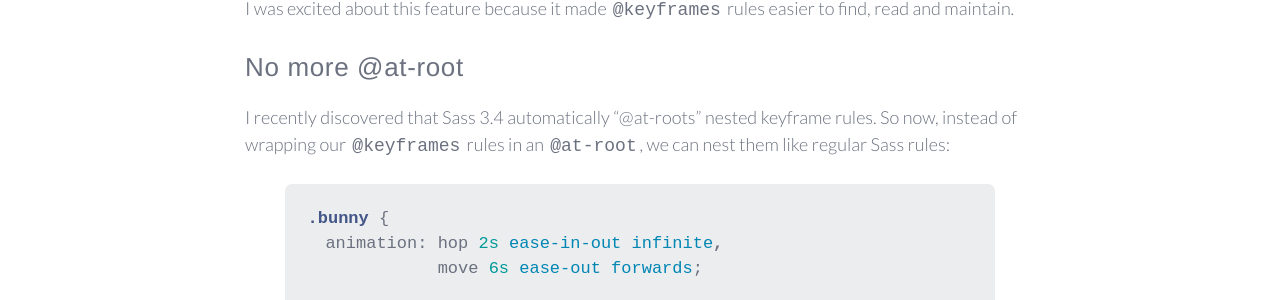
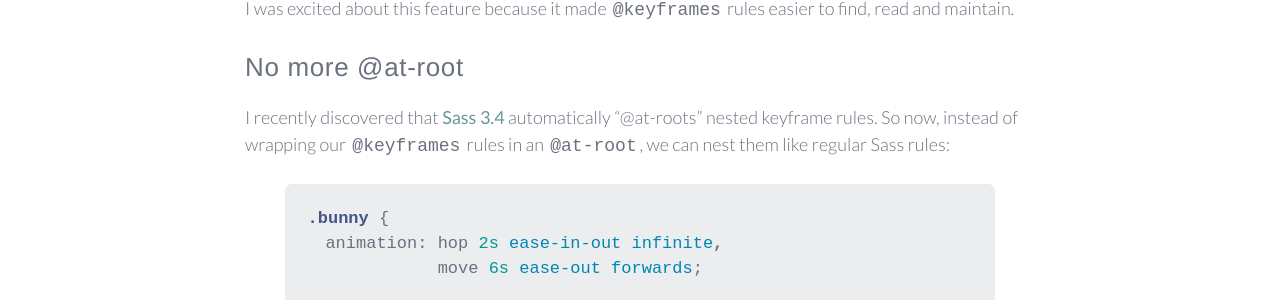
Before and after one commit to sassbreak/sassbreak.github.io, a Jekyll site: the page built from _posts/2015-03-01-nested-keyframe-rules-sass.md, in a window 1280 px wide and 900 px high, scrolled down 831 px. Shown: the part 154-454 px from the top of the window. Built offline with Jekyll 4.4.1, drawn with Linux system fonts in a browser that asks for light colours; comment, search, counter and statistics services are not loaded; part of the change alters nothing that is shown.

```diff
--- a/_posts/2015-03-01-nested-keyframe-rules-sass.md
+++ b/_posts/2015-03-01-nested-keyframe-rules-sass.md
@@ -31,7 +31,7 @@ It was Stu Robson who came up with [an awesome use case and example](http://www.
 I was excited about this feature because it made `@keyframes` rules easier to find, read and maintain.
 
 ##No more @at-root
-I recently discovered that Sass 3.4 automatically "@at-roots" nested keyframe rules. So now, instead of wrapping our `@keyframes` rules in an `@at-root`, we can nest them like regular Sass rules:
+I recently discovered that [Sass 3.4](http://sass-lang.com/documentation/file.SASS_CHANGELOG.html) automatically "@at-roots" nested keyframe rules. So now, instead of wrapping our `@keyframes` rules in an `@at-root`, we can nest them like regular Sass rules:
 
 {% highlight scss %}
 .bunny {
```
